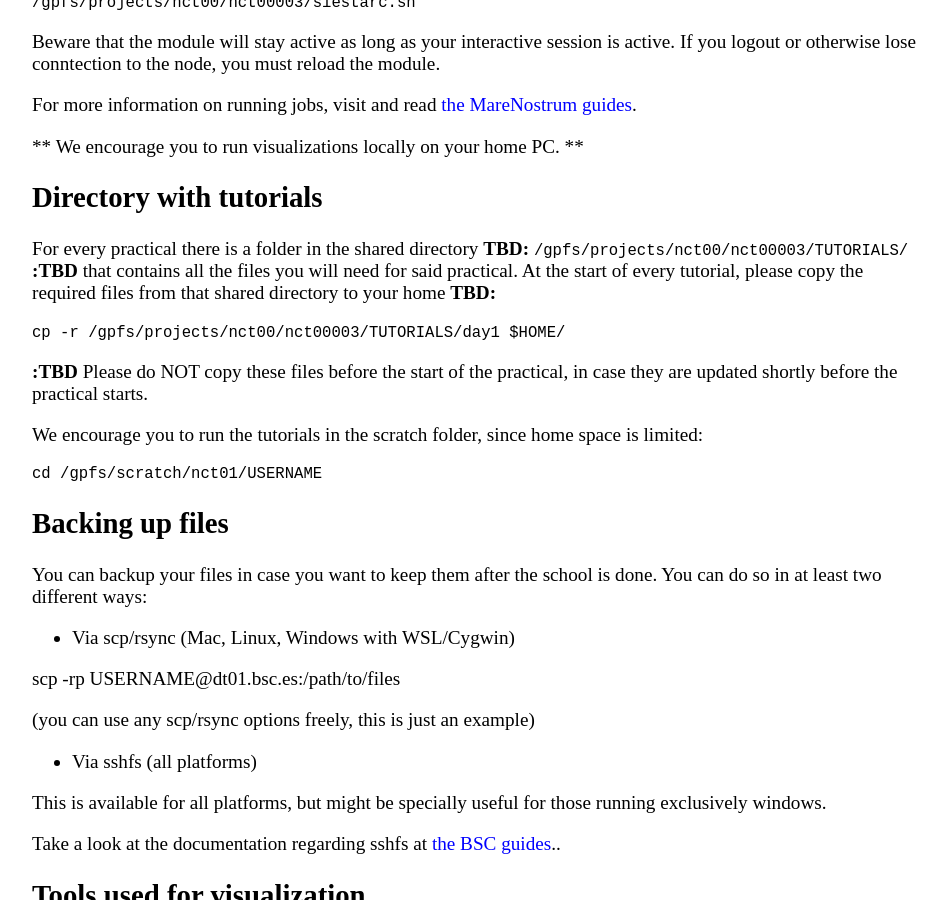
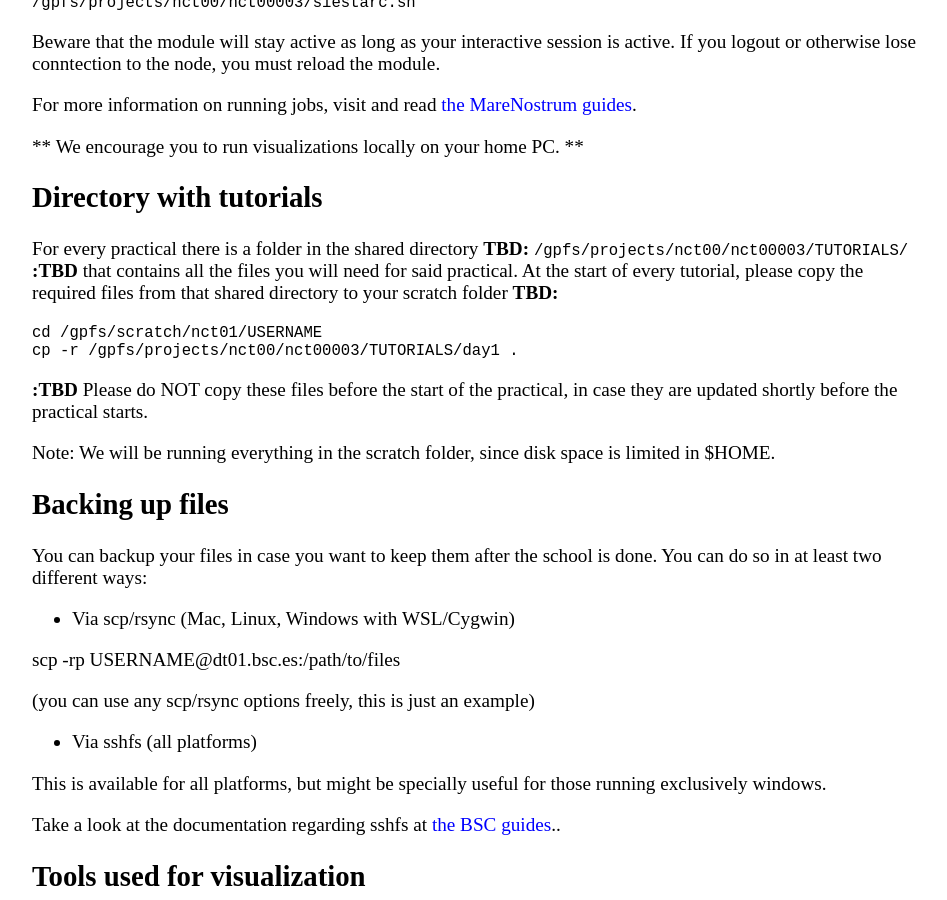
Before and after one commit to siesta-project/web-portal, a Jekyll site: the page built from events/SIESTA_School-2023/MN4.md, in a window 1280 px wide and 900 px high, scrolled down 2098 px. Shown: the whole window, without its empty margins (160-1107 px from the left). Built offline with Jekyll 4.4.1, drawn with Linux system fonts in a browser that asks for light colours; some of the changed text lies outside the part shown.

Commit message:
Updated instructions to copy files to scratch.

```diff
--- a/events/SIESTA_School-2023/MN4.md
+++ b/events/SIESTA_School-2023/MN4.md
@@ -47,7 +47,7 @@ _be done in reserved nodes (see below)._
 ## Submitting a job
 
 Calculations in MareNostrum need to be submitted to the queing system. For that purpose,
-we will be using a job script, provided in /gpfs/projects/nct00/nct00003/RUN/runmn.sh.
+we will be using a job script, provided in /gpfs/projects/nct00/nct00003/SCRIPTS/runmn.sh.
 Copy this script to each test folder in which you intend to run siesta.
 
 This is an example of the contents of said script:
@@ -115,17 +115,15 @@ For every practical there is a folder in the shared directory
 __TBD:__ `/gpfs/projects/nct00/nct00003/TUTORIALS/` __:TBD__
 that contains all the files you will need for said practical.
 At the start of every tutorial, please copy the required files from that shared directory
-to your home __TBD:__
+to your scratch folder __TBD:__
 
-    cp -r /gpfs/projects/nct00/nct00003/TUTORIALS/day1 $HOME/
+    cd /gpfs/scratch/nct01/USERNAME
+    cp -r /gpfs/projects/nct00/nct00003/TUTORIALS/day1 .
 
 __:TBD__ Please do NOT copy these files before the start of the practical, in case they are updated
 shortly before the practical starts.
 
-We encourage you to run the tutorials in the scratch folder, since home space is limited:
-
-    cd /gpfs/scratch/nct01/USERNAME
-
+Note: We will be running everything in the scratch folder, since disk space is limited in $HOME.
 
 ## Backing up files
 
```
